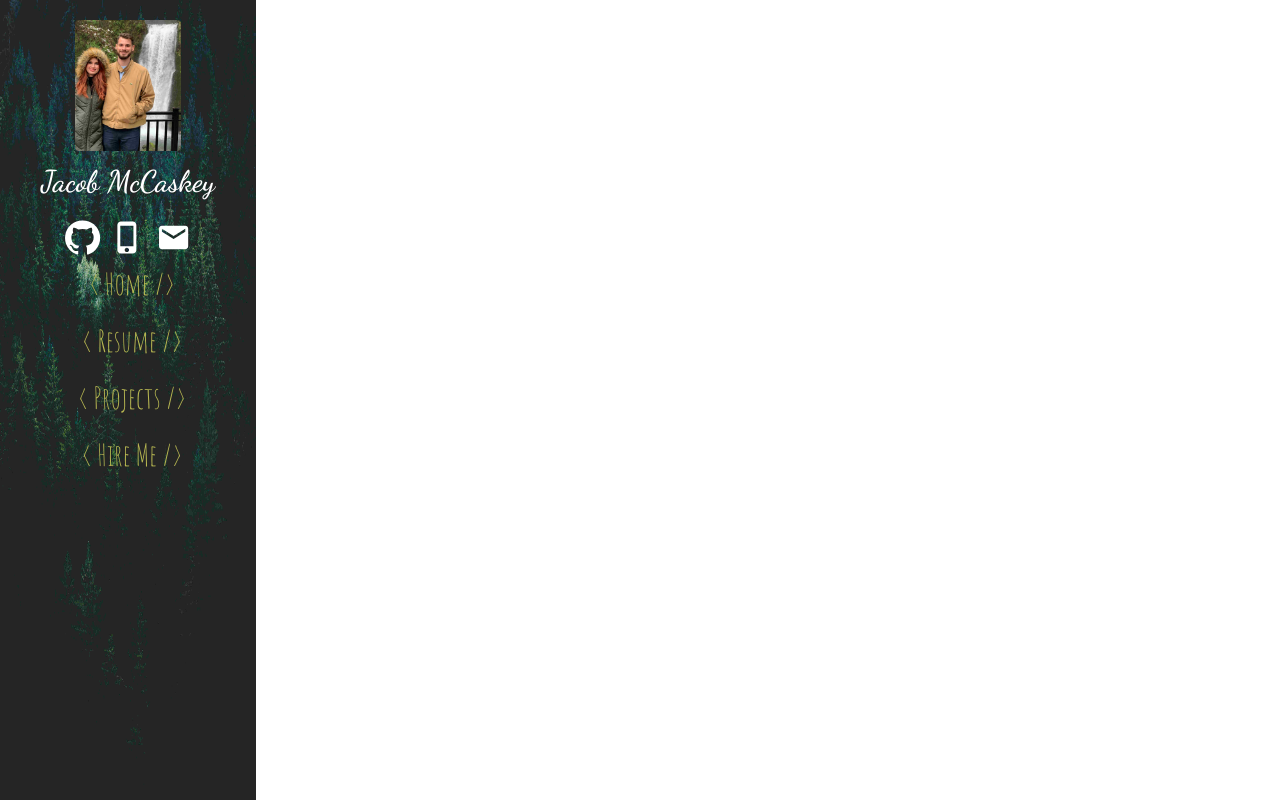
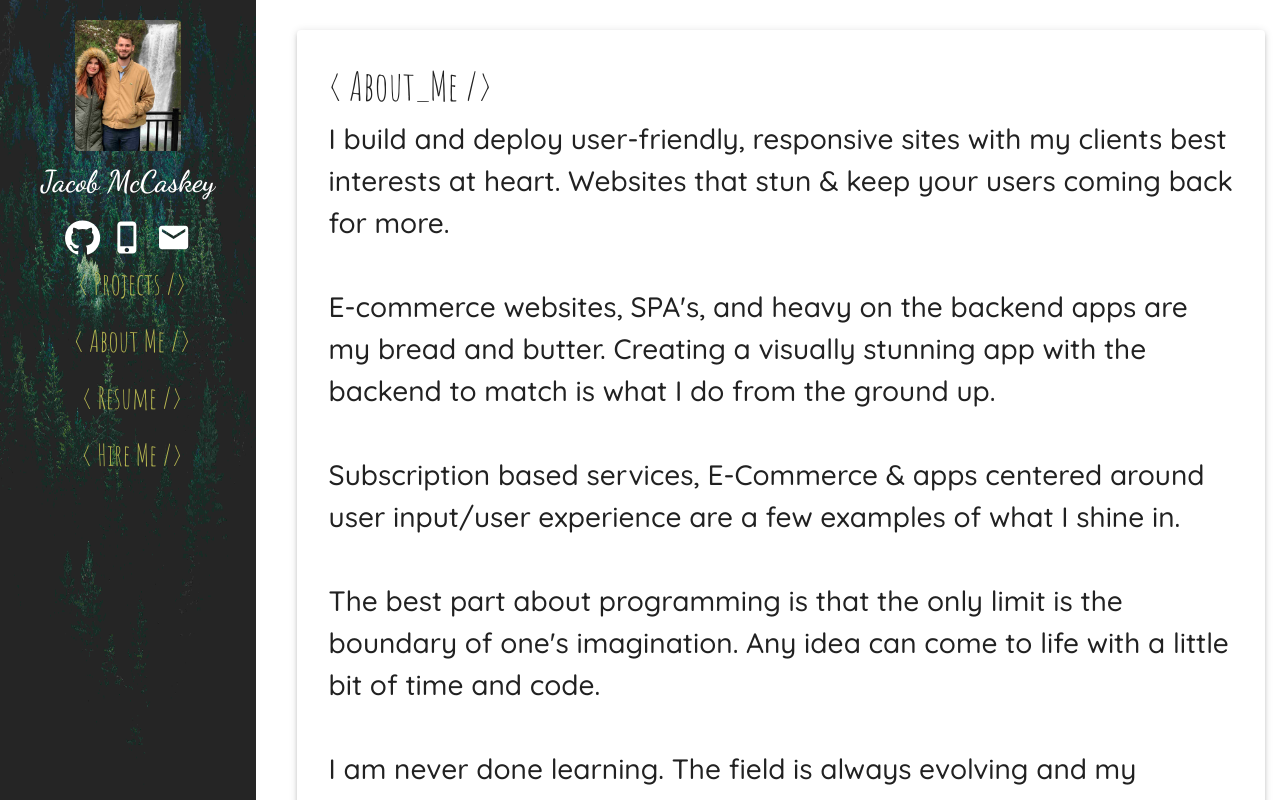
Before and after one commit to jacobmccaskey/mysite2020, a React (Create React App) app: page /about in a window 1280 px wide. Shown: the top 800 px of the page. Built offline with nearby package versions, Linux system fonts and the light colour scheme.

Commit message:
finished build.

```diff
--- a/public/index.html
+++ b/public/index.html
@@ -26,11 +26,6 @@
         }
       });
     </script>
-    <!-- For emailJS -->
-    <!-- <script
-      type="text/javascript"
-      src="https://cdn.jsdelivr.net/npm/emailjs-com@2/dist/email.min.js"
-    ></script> -->
 
     <div id="root"></div>
   </body>
--- a/src/App.css
+++ b/src/App.css
@@ -1,6 +1,10 @@
 @import url("https://fonts.googleapis.com/css2?family=Amatic+SC&family=Architects+Daughter&family=Dancing+Script:wght@600&display=swap");
 @import url("https://fonts.googleapis.com/css2?family=Quicksand:wght@500&display=swap");
 @import "~react-image-gallery/styles/css/image-gallery.css";
+
+.App {
+  margin-bottom: 3rem;
+}
 
 .sidenav {
   text-align: center;
@@ -108,7 +112,7 @@ span {
 }
 
 .github-body {
-  display: inline-flex;
+  width: 100%;
 }
 
 .resumeheader {
@@ -173,9 +177,10 @@ textarea {
 
   .div-adjust {
     margin-left: 0%;
+    /* width: "100%"; */
   }
 
-  .body-div {
+  . .body-div {
     /* box-sizing: content-box; */
     width: 100%;
     position: relative;
--- a/src/App.js
+++ b/src/App.js
@@ -15,8 +15,8 @@ function App() {
         <NavBar />
         <MobileNavbar />
         <div className="div-adjust">
-          <Route exact path="/" render={() => <Body />} />
-          <Route path="/projects" component={Projects} />
+          <Route exact path="/" render={() => <Projects />} />
+          <Route path="/about" component={Body} />
           <Route path="/resume" component={Resume} />
         </div>
       </div>
--- a/src/MobileNavbar.js
+++ b/src/MobileNavbar.js
@@ -62,7 +62,7 @@ const useStyles = makeStyles((theme) => ({
 }));
 
 const projects = "< Projects />";
-const home = "< Home />";
+const about = "< About Me />";
 const resume = "< Resume />";
 
 function ModalPhoneNumber(props) {
@@ -137,7 +137,14 @@ export default function MobileNavbar() {
               <CloseRoundedIcon style={{ color: "white", fontSize: "35px" }} />
             </Button>
             <Link to="/" className={style.link} onClick={handleDrawerClose}>
-              {home}
+              {projects}
+            </Link>
+            <Link
+              to="/about"
+              className={style.link}
+              onClick={handleDrawerClose}
+            >
+              {about}
             </Link>
 
             <Link
@@ -146,13 +153,6 @@ export default function MobileNavbar() {
               onClick={handleDrawerClose}
             >
               {resume}
-            </Link>
-            <Link
-              to="/projects"
-              className={style.link}
-              onClick={handleDrawerClose}
-            >
-              {projects}
             </Link>
 
             <ContactModal
--- a/src/ProjectSlider.js
+++ b/src/ProjectSlider.js
@@ -60,8 +60,6 @@ export default function ProjectSlider() {
 function KwtcDemo(props) {
   const { style } = props;
   return (
-    // <div className={style.blockContainer} style={{ marginBottom: "1rem" }}>
-    //   <div className={style.desktopGallery}>
     <React.Fragment>
       <div>
         <div style={{ paddingLeft: "1rem", paddingTop: "2rem" }}>
@@ -97,8 +95,6 @@ function KwtcDemo(props) {
         </div>
       </div>
     </React.Fragment>
-    //   </div>
-    // </div>
   );
 }
 
--- a/src/body.js
+++ b/src/body.js
@@ -32,7 +32,7 @@ function Body(props) {
           {/* </div> */}
         </div>
       </div>
-      <div className="container body-div">
+      <div className="container body-div mb-5">
         <Grow in={true}>
           <Paper elevation={3} style={{ padding: "2rem" }}>
             <h1 className="body">{aboutMe}</h1>
@@ -73,7 +73,7 @@ function Body(props) {
           </Paper>
         </Grow>
         <Slide direction="left" in={true} mountOnEnter unmountOnExit>
-          <Link to="/projects">
+          <Link to="/">
             <p
               className="body mt-2 project-link"
               style={{
--- a/src/navbar.js
+++ b/src/navbar.js
@@ -11,7 +11,7 @@ import EmailIcon from "@material-ui/icons/Email";
 import Box from "@material-ui/core/Box";
 import { makeStyles } from "@material-ui/core/styles";
 
-const home = "< Home />";
+const about = "< About Me />";
 const projects = "< Projects />";
 const resume = "< Resume />";
 
@@ -110,14 +110,14 @@ function NavBar() {
           </div>
         </Box>
         <Link className="body" to="/">
-          {home}
+          {projects}
+        </Link>
+        <Link className="body" to="/about">
+          {about}
         </Link>
 
         <Link className="body" to="/resume">
           {resume}
-        </Link>
-        <Link className="body" to="/projects">
-          {projects}
         </Link>
 
         <ContactModal />
--- a/src/projects.js
+++ b/src/projects.js
@@ -1,14 +1,13 @@
 import React, { useState, useEffect } from "react";
 // import ImageGallery from "react-image-gallery";
-import bookFinder from "./img/book-finder.jpg";
-import socialist from "./img/socialist.jpg";
-import kwsite from "./img/kwtech.jpg";
 import githublogo from "./img/github.svg";
 import { RingLoader } from "react-spinners";
 import { makeStyles } from "@material-ui/core/styles";
 import Paper from "@material-ui/core/Paper";
 import Button from "@material-ui/core/Button";
 import ProjectSlider from "./ProjectSlider";
+import Slide from "@material-ui/core/Slide";
+import Grow from "@material-ui/core/Grow";
 
 export const useStyles = makeStyles((theme) => ({
   imageGallery: {
@@ -67,19 +66,6 @@ export const useStyles = makeStyles((theme) => ({
   },
 }));
 
-// const images = [
-//   {
-//     original: `${kwsite}`,
-//   },
-//   {
-//     original: `${bookFinder}`,
-//   },
-
-//   {
-//     original: `${socialist}`,
-//   },
-// ];
-
 function Projects() {
   const [repos, setRepos] = useState([]);
   const style = useStyles();
@@ -108,23 +94,29 @@ function Projects() {
               paddingTop: "2rem",
             }}
           >
+            <Grow in>
               <div
                 className={style.textContainer}
                 style={{ paddingLeft: "2rem", paddingTop: "2rem" }}
               >
                 <h2>Websites that meet your needs</h2>
                 <p className="header" style={{ fontSize: "18px" }}>
-                Whether you need a clean website with easy to find resources, a
-                few interactive display elements, or something more visually
+                  Whether you need a clean website with easy to find resources,
+                  a few interactive display elements, or something more visually
                   stunning:
-                <br />I can work with clients to bring their vision to reality.
+                  <br />I can work with clients to bring their vision to
+                  reality.
                 </p>
-              <a href="https://kwtctech.com" style={{ textDecoration: "none" }}>
+                <a
+                  href="https://kwtctech.com"
+                  style={{ textDecoration: "none" }}
+                >
                   <Button variant="contained" className={style.projectBtn}>
                     <span style={{ fontSize: "15px" }}>Live Site </span>
                   </Button>
                 </a>
               </div>
+            </Grow>
           </div>
           <div
             className={style.projectVideo}
@@ -147,6 +139,7 @@ function Projects() {
         </div>
       </div>
       {/* 2nd project */}
+      <Slide direction="left" in={true} mountOnEnter unmountOnExit>
         <Paper elevation={3}>
           <div className={style.blockContainer}>
             <div
@@ -180,12 +173,12 @@ function Projects() {
                 <div className={style.textContainer}>
                   <h2>Have existing or third party API's to work with?</h2>
                   <p className="header" style={{ fontSize: "18px" }}>
-                  One of the most important parts of creating data rich content
-                  is the ability to work with existing and third party
+                    One of the most important parts of creating data rich
+                    content is the ability to work with existing and third party
                     application programming interfaces.
                     <br />
-                  The ability to sort, organize and paint data on the screen is
-                  paramount. It can also be fun!
+                    The ability to sort, organize and paint data on the screen
+                    is paramount. It can also be fun!
                   </p>
                   <a
                     href="https://flamboyant-northcutt-525d4e.netlify.app"
@@ -200,6 +193,7 @@ function Projects() {
             </div>
           </div>
         </Paper>
+      </Slide>
       {/* 3rd project */}
       <div className={style.blockContainer} style={{ marginBottom: "1rem" }}>
         <div className={style.desktopGallery}>
@@ -209,6 +203,7 @@ function Projects() {
               paddingTop: "2rem",
             }}
           >
+            <Grow in>
               <div
                 className={style.textContainer}
                 style={{ paddingLeft: "2rem", paddingTop: "2rem" }}
@@ -217,14 +212,15 @@ function Projects() {
                   Developing scalable E-commerce apps from scratch
                 </h2>
                 <p className="header" style={{ fontSize: "18px" }}>
-                Extensive database and API development, user authentication and
-                authorization, microservices, admin consoles for managing a
-                store and database, order fulfillment API, analytics, and real
-                time updates during development. I create scalable apps that are
-                modular in nature and easy to mantain or update without breaking
-                changes.
+                  Extensive database and API development, user authentication
+                  and authorization, microservices, admin consoles for managing
+                  a store and database, order fulfillment API, analytics, and
+                  real time updates during development. I create scalable apps
+                  that are modular in nature and easy to mantain or update
+                  without breaking changes.
                 </p>
               </div>
+            </Grow>
           </div>
           <div
             className={style.projectVideo}
@@ -247,10 +243,9 @@ function Projects() {
         </div>
       </div>
 
-      <div className=" container mt-4">
+      <div className=" mt-4 container-fluid mb-5">
         <div className="mobile-wrapper">
           <div className={style.imageGallery}>
-            {/* <ImageGallery items={images} /> */}
             <ProjectSlider />
           </div>
 
@@ -267,13 +262,17 @@ function Projects() {
             />
             <br className="mt-2" />
           </div>
-          <div className="body container">
-            <div className="row row-cols-3">
+          <div className=" body" style={{ width: "100%" }}>
+            <div className="container-fluid row row-cols-3">
               {repos.length === 0 || !repos ? (
                 <RingLoader />
               ) : (
                 repos.map((item) => (
-                  <div key={item.id} className=" dotted-border col m-1">
+                  <div
+                    key={item.id}
+                    className="dotted-border col m-1"
+                    style={{ textOverflow: "ellipsis" }}
+                  >
                     <p>
                       <a key={item.name} href={item.html_url}>
                         {item.name}
--- a/src/resume.js
+++ b/src/resume.js
@@ -19,7 +19,7 @@ const useStyles = makeStyles((theme) => ({
 export default function Resume() {
   const style = useStyles();
   return (
-    <div className="mt-4 container">
+    <div className="mt-4 container mb-5">
       <Grow in>
         <Paper
           elevation={3}
```
Also changed, not shown: 1 other file (tests, documents, lock files or other folders). Lines whose indentation alone changed are shown as unchanged.
